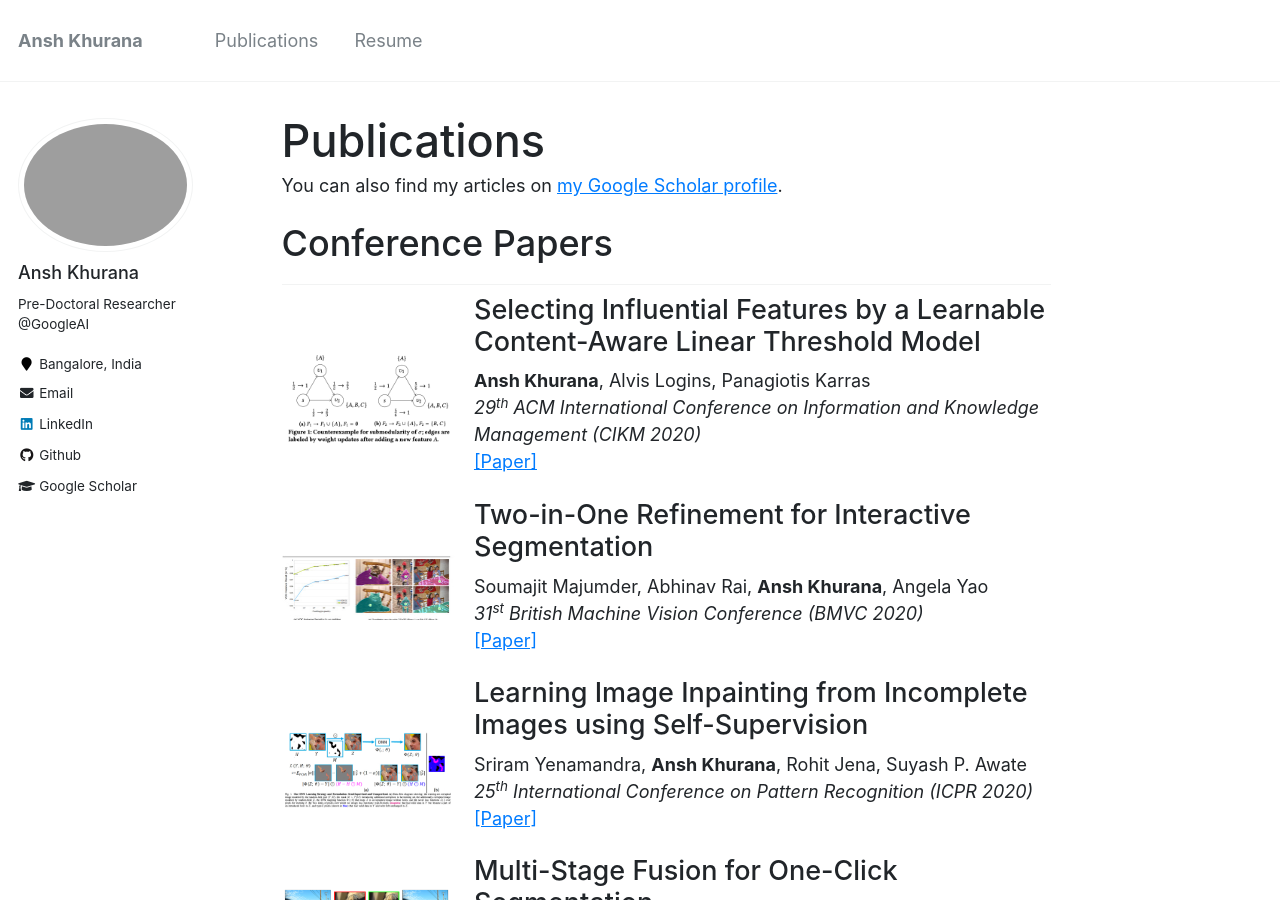
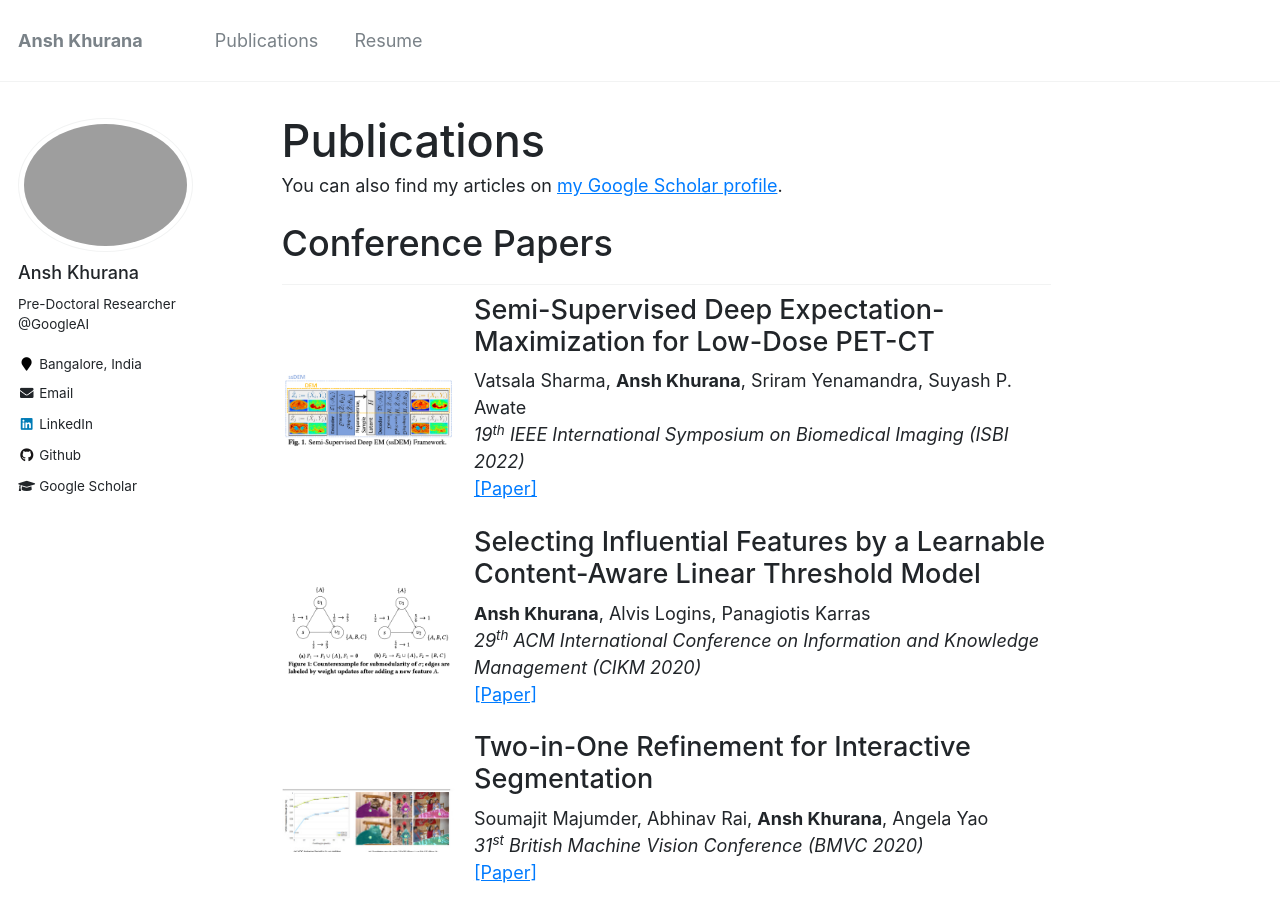
Before and after one commit to AnshKhurana/anshkhurana.github.io, a Jekyll site: the page built from _pages/publications.md, in a window 1280 px wide and 900 px high. Built offline with Jekyll 4.4.1, drawn with Linux system fonts in a browser that asks for light colours.

Commit message:
Updated for ISBI paper.

```diff
--- a/_pages/publications.md
+++ b/_pages/publications.md
@@ -18,6 +18,29 @@ Conference Papers
   <div class="resume-content">
         <table width="100%" align="center" border="0" cellspacing="0" cellpadding="0">
   <tbody>
+      <!-- ISBI-22 -->
+      <tr>
+        <!-- image -->
+        <td width="25%">
+          <img width="90%" src="/images/isbi2022.png" alt="obj">
+        </td>
+        <!-- content -->
+        <td valign="middle" width="75%">
+            <h4><papertitle>Semi-Supervised Deep Expectation-Maximization for Low-Dose PET-CT</papertitle></h4>
+          <!-- authors -->
+          Vatsala Sharma,
+          <strong>Ansh Khurana</strong>,
+          Sriram Yenamandra,
+          Suyash P. Awate
+          <br>
+          <em>19<sup>th</sup> IEEE International Symposium on Biomedical Imaging (ISBI 2022)</em>
+          <br>
+    <a href="https://ieeexplore.ieee.org/abstract/document/9761601">[Paper]</a>
+    <!-- <a href="">slides</a> -->
+          <p></p>
+          <!-- <p>Description</p> -->
+        </td>
+      </tr>
       <!-- CIKM-20 -->
       <tr>
         <!-- image -->
```
Also changed, not shown: images/isbi2022.png (added), 2 other files.
